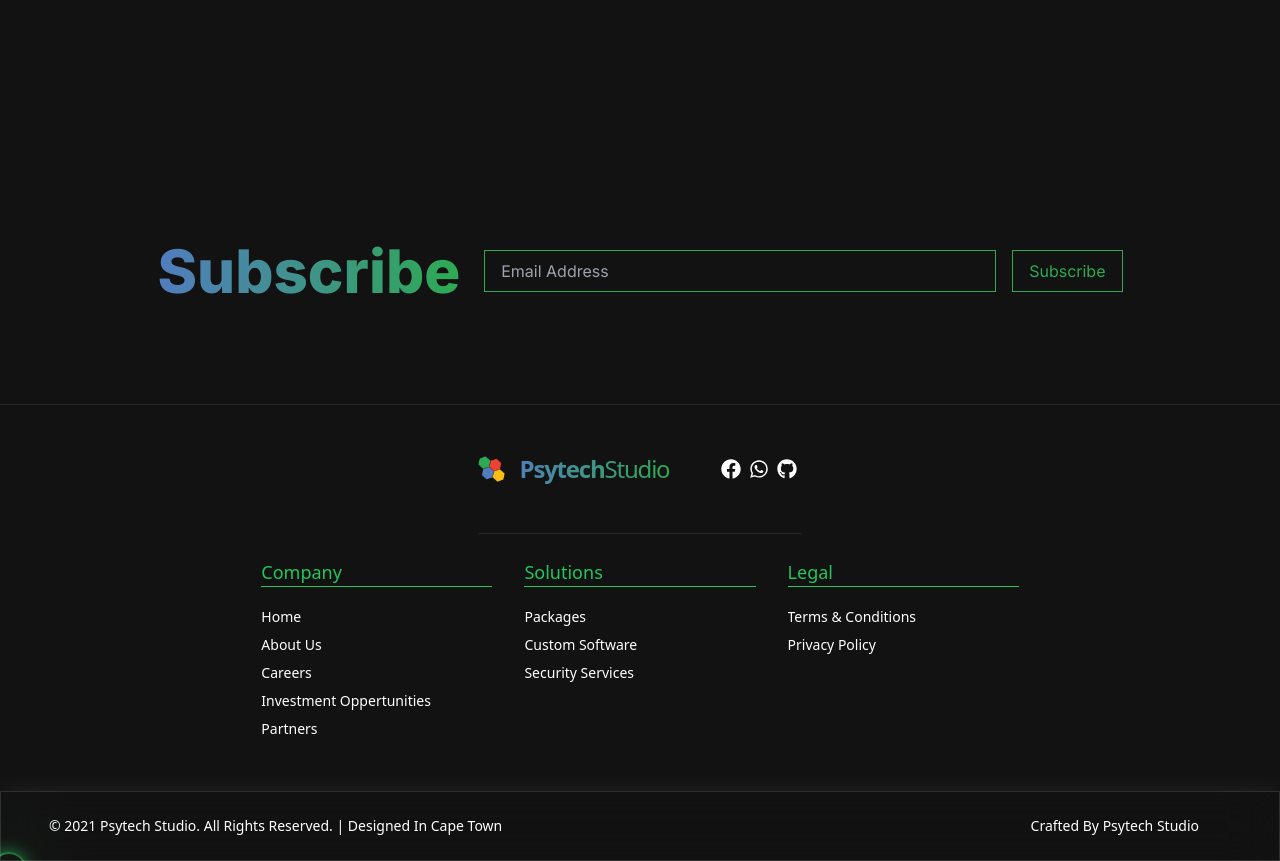
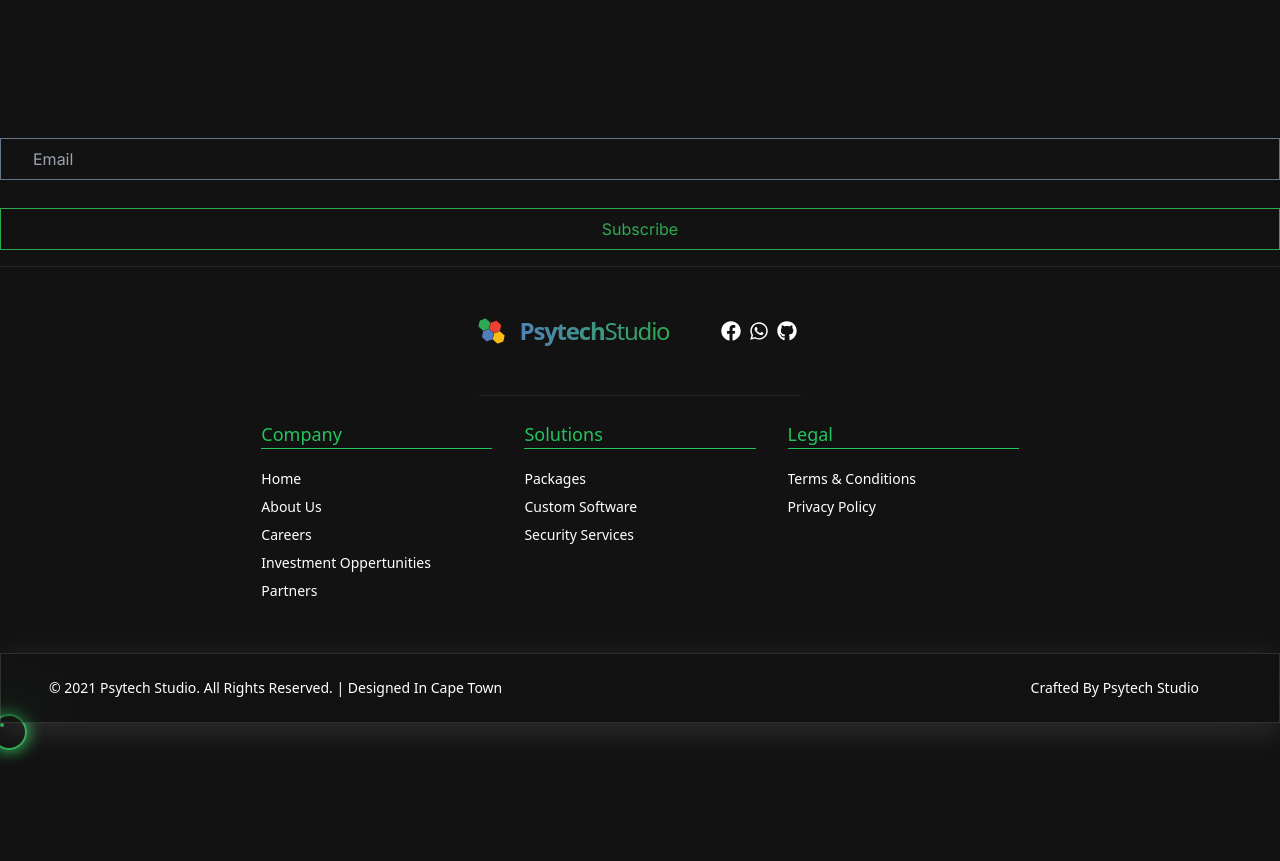
Before and after one commit to christiaan-fourie/psytech, a Next.js app: page / in a window 1280 px wide. Shown: the part 1880-2741 px from the top of the page. After the commit the page ends 2603 px from the top, so only its background shows below. Built offline with nearby package versions, Linux system fonts and the light colour scheme.

Commit message:
emailSubscriber

```diff
--- /dev/null
+++ b/app/api/subscribers/route.js
@@ -0,0 +1,23 @@
+import connectMongoDB from "@/libs/mongodb";
+import EmailSubscriber from "@/models/EmailSubscriber";
+import { NextResponse } from "next/server";
+
+export async function POST(request) {
+    const { subscriberEmail } = await request.json();
+    await connectMongoDB();
+    await EmailSubscriber.create({ subscriberEmail });
+    return NextResponse.json({ message: "Email Added" }, { status: 201 });
+}
+
+export async function GET() {
+    await connectMongoDB();
+    const emailSubscribers = await EmailSubscriber.find();
+    return NextResponse.json({ emailSubscribers });
+}
+
+// export async function DELETE(request) {
+//   const id = request.nextUrl.searchParams.get("id");
+//   await connectMongoDB();
+//   await Topic.findByIdAndDelete(id);
+//   return NextResponse.json({ message: "Topic deleted" }, { status: 200 });
+// }
--- a/app/page.jsx
+++ b/app/page.jsx
@@ -4,6 +4,7 @@ import { FaKey, FaHome } from 'react-icons/fa'
 
 import Link from 'next/link'
 import Image from 'next/image'
+import AddEmailSubscriber from '@/components/Subscription/page'
 
 export default function Home() {
 
@@ -33,14 +34,7 @@ export default function Home() {
             </div>
       </div>
 
-      {/* Subscribe Section */}
-      <div className='flex flex-col md:flex-row py-24 items-center justify-center gap-6'>
-        <div className='text-6xl font-extrabold bg-clip-text text-transparent bg-gradient-to-r from-[#517dbf] to-[#2daa52]'>Subscribe</div>
-        <div className='flex flex-col md:flex-row items-center gap-4'>
-          <input className='border border-[#2daa52] text-[#2daa52] my-4 py-2 px-4 w-[40vw]' placeholder='Email Address' />
-          <button className='border border-[#2daa52] text-[#2daa52] my-4 py-2 px-4'>Subscribe</button>
-        </div>
-      </div>
+      <AddEmailSubscriber />
 
     </main>
   )
--- /dev/null
+++ b/components/Subscription/page.js
@@ -0,0 +1,58 @@
+"use client";
+
+import { useState } from "react";
+import { useRouter } from "next/navigation";
+
+export default function AddEmailSubscriber() {
+  const [subscriberEmail, setSubscriberEmail] = useState("");
+
+  const router = useRouter();
+
+  const handleSubmit = async (e) => {
+    e.preventDefault();
+
+    if (!subscriberEmail) {
+      alert("Email Required.");
+      return;
+    }
+
+    try {
+      const res = await fetch("/api/subscribers", {
+        method: "POST",
+        headers: {
+          "Content-type": "application/json",
+        },
+        body: JSON.stringify({ subscriberEmail }),
+      });
+
+      if (res.ok) {
+        router.push("/");
+      } else {
+        throw new Error("Failed to create a Subscriber");
+      }
+    } catch (error) {
+      console.log(error);
+    }
+  };
+
+  return (
+    <form onSubmit={handleSubmit} className="flex flex-col gap-3">
+        <input
+            onChange={(e) => setSubscriberEmail(e.target.value)}
+            value={subscriberEmail}
+            className="border border-slate-500 px-8 py-2"
+            type="email"
+            placeholder="Email"
+        />
+
+        <button
+            type="submit"
+            className='border border-[#2daa52] text-[#2daa52] my-4 py-2 px-4'
+        >
+            Subscribe
+        </button>
+        {subscriberEmail}
+
+    </form>
+  );
+}
--- /dev/null
+++ b/libs/mongodb.js
@@ -0,0 +1,12 @@
+import mongoose from "mongoose";
+
+const connectMongoDB = async () => {
+  try {
+    await mongoose.connect(process.env.MONGODB_URI);
+    console.log("Connected to MongoDB.");
+  } catch (error) {
+    console.log(error);
+  }
+};
+
+export default connectMongoDB;
--- /dev/null
+++ b/models/EmailSubscriber.js
@@ -0,0 +1,15 @@
+import mongoose, { Schema } from "mongoose";
+
+const emailSubscriberSchema = new Schema(
+  {
+    subscriberEmail: String,
+    ip: String,
+  },
+  {
+    timestamps: true,
+  }
+);
+
+const EmailSubscriber = mongoose.models.EmailSubscriber || mongoose.model("EmailSubscriber", emailSubscriberSchema);
+
+export default EmailSubscriber;
--- a/package.json
+++ b/package.json
@@ -14,6 +14,7 @@
     "eslint": "8.41.0",
     "eslint-config-next": "^13.4.12",
     "mongodb": "^5.7.0",
+    "mongoose": "^7.4.2",
     "next": "^13.4.12",
     "react": "^18.2.0",
     "react-dom": "^18.2.0",
```
Also changed, not shown: app/api/subscribers/[email]/route.js (added), 1 other file (tests, documents, lock files or other folders).
